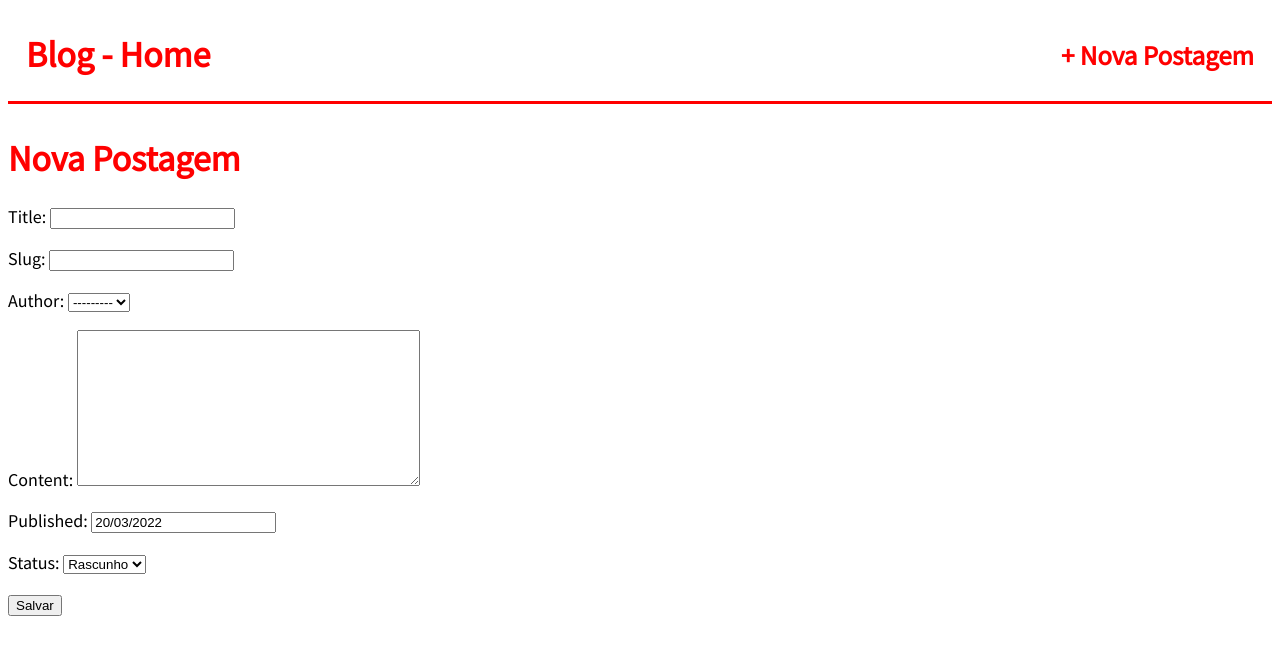
After one commit to robsonleal/django_blog, a Django app: page /post/new/ in a window 1280 px wide. The commit adds this page. Shown: the top 655 px of the page. Run offline with Django 4.2, Linux system fonts and the light colour scheme.

Commit message:
Criando template para inserir um novo post, usando CBV para configurar a URL

```diff
--- a/blog/static/css/style.css
+++ b/blog/static/css/style.css
@@ -4,23 +4,22 @@ body {
 }
 
 header {
-    border-bottom: 1px solid #999;
+    align-items: center;
+    border-bottom: 3px solid red;
+    display: flex;
+    justify-content: space-between;
     margin-bottom: 2rem;
-    display: flex;
+    padding: 0 1em;
 }
 
-header  h1 a {
-    color:red;
-    text-decoration: none;
+.title {
+  color: red;
+  size: 3em;
 }
 
-.nav-left {
-    margin-right: auto;
-}
-
-.nav-right {
-      display: flex;
-      padding-top: 2rem;
+.title_a {
+  color: red;
+  text-decoration: none;
 }
 
 .post-entry {
--- a/blog/templates/blog/home.html
+++ b/blog/templates/blog/home.html
@@ -1,6 +1,6 @@
 {% extends 'base.html' %}
 
-{% block title %} Blog {% endblock title %}
+{% block title %} Home {% endblock title %}
 
 {% block content %}
 {% for post in object_list %}
--- a/blog/templates/blog/post_detail.html
+++ b/blog/templates/blog/post_detail.html
@@ -1,6 +1,6 @@
 {% extends 'base.html' %}
 
-{% block title %} Blog {% endblock title %}
+{% block title %} {{post.title}} {% endblock title %}
 
 {% block content %}
 <div class="post-entry">
--- /dev/null
+++ b/blog/templates/blog/post_new.html
@@ -0,0 +1,12 @@
+{% extends 'base.html' %}
+
+{% block title %} Nova Postagem {% endblock title %}
+
+{% block content %}
+<h1 class="title">Nova Postagem</h1>
+<form action="" method="post">
+    {% csrf_token %}
+    {{ form.as_p }}
+    <input type="submit" value="Salvar">
+</form>
+{% endblock content %}
--- a/blog/urls.py
+++ b/blog/urls.py
@@ -1,8 +1,9 @@
 from django.urls import path
-from blog.views import BlogListView, BlogDetailView
+from blog.views import BlogListView, BlogDetailView, BlogCreateView
 
 
 urlpatterns = [
     path('', BlogListView.as_view(), name='home'),
-    path('post/<slug:slug>', BlogDetailView.as_view(), name='post_detail'),
+    path('post/new/', BlogCreateView.as_view(), name='post_new'),
+    path('post/<slug:slug>/', BlogDetailView.as_view(), name='post_detail'),
 ]
--- a/blog/views.py
+++ b/blog/views.py
@@ -1,5 +1,6 @@
 # from django.shortcuts import render
 from django.views.generic import ListView, DetailView
+from django.views.generic.edit import CreateView
 from .models import Post
 
 
@@ -12,3 +13,9 @@ class BlogDetailView(DetailView):
     model = Post
     template_name = 'blog/post_detail.html'
     context_object_name = 'post'
+
+
+class BlogCreateView(CreateView):
+    model = Post
+    template_name = 'blog/post_new.html'
+    fields = '__all__'
--- a/templates/base.html
+++ b/templates/base.html
@@ -12,8 +12,13 @@
 </head>
 
 <body>
-    <header>
-        <h1><a href="/">Blog - Home</a></h1>
+    <header class="menu">
+        <div>
+            <h1 class="title"><a href="/" class="title_a">Blog - Home</a></h1>
+        </div>
+        <div>
+            <h2 class="title"><a href="{% url 'post_new' %}" class="title_a">+ Nova Postagem</a></h2>
+        </div>
     </header>
     <div class="container">
         {% block content %} {% endblock content %}
```
Also changed, not shown: 1 other file.
